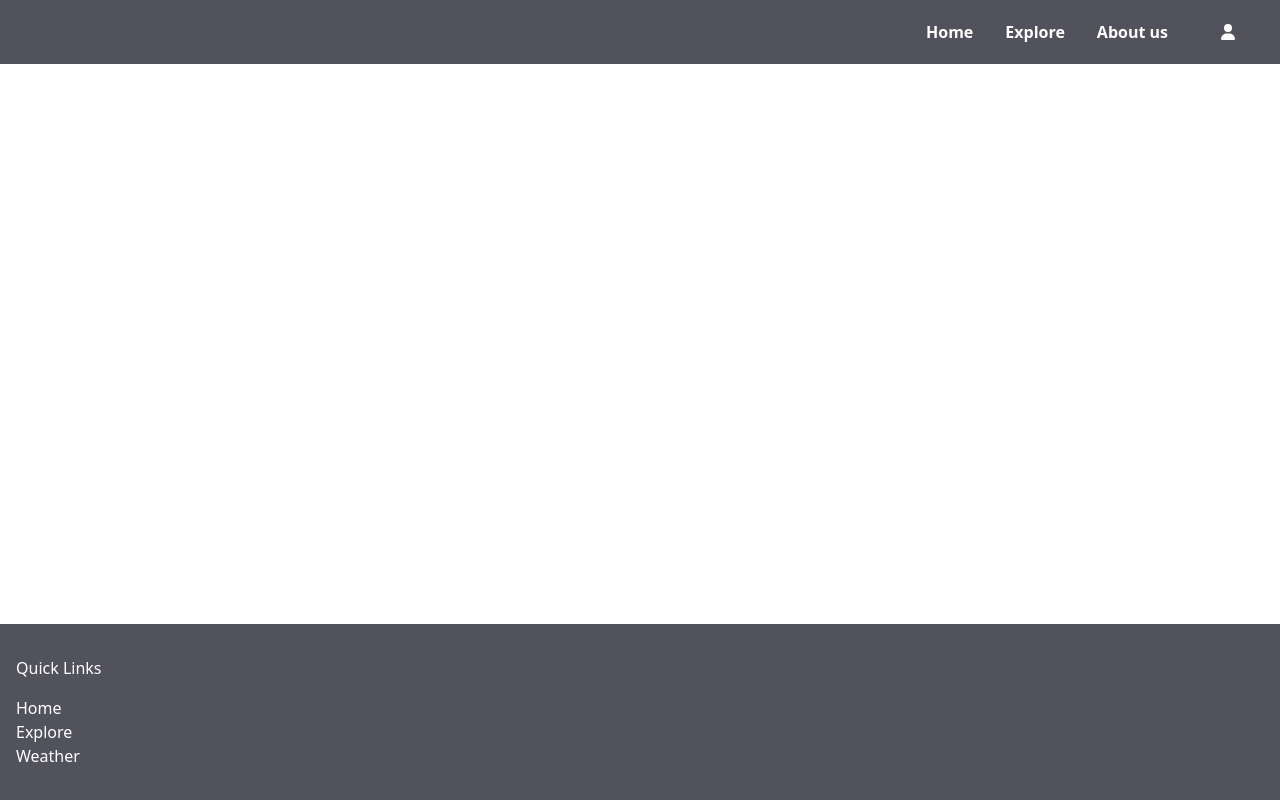
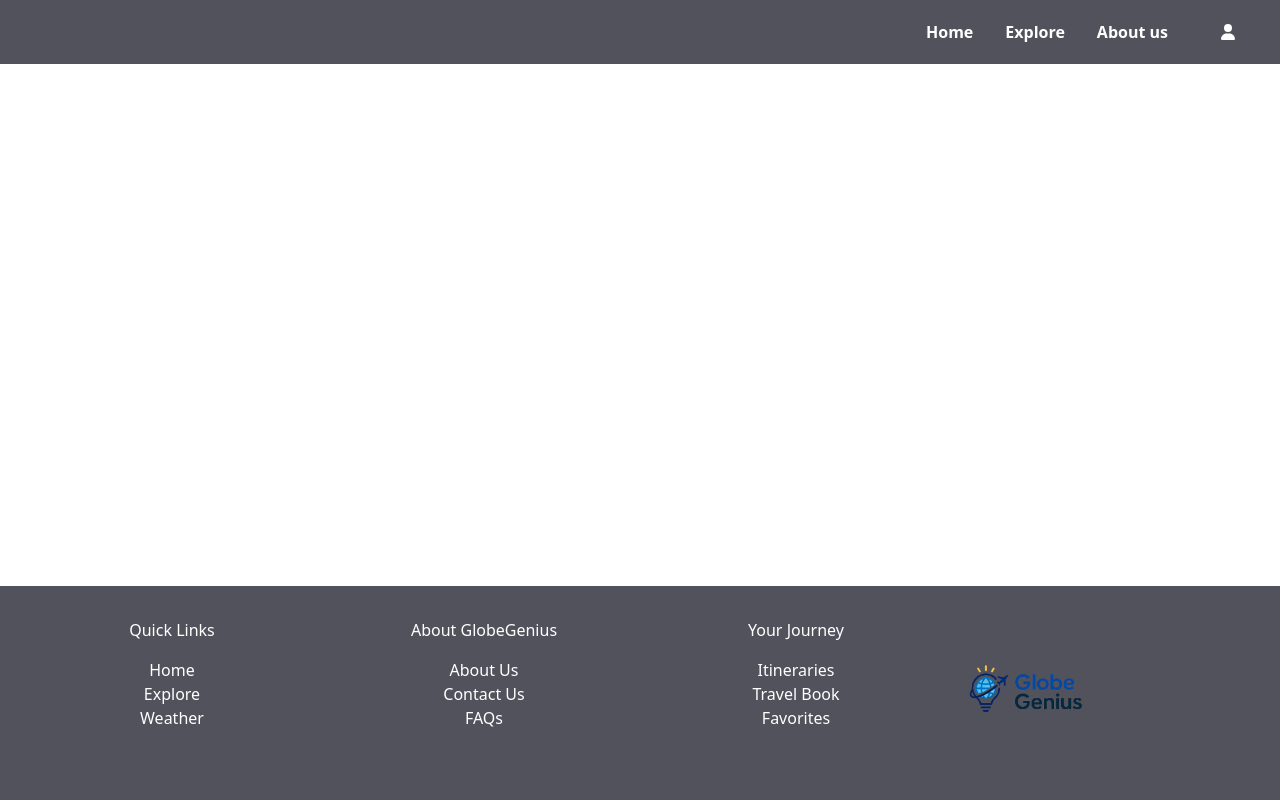
Before and after one commit to GlobeGeniusAI/GlobeGenius.AI, a Next.js app: page / in a window 1280 px wide. Built offline with nearby package versions, Linux system fonts and the light colour scheme.

Commit message:
adjusting font family in body element in layouttsx

```diff
--- a/src/app/layout.tsx
+++ b/src/app/layout.tsx
@@ -25,7 +25,7 @@ export default function RootLayout({
 }>) {
   return (
     <html lang="en">
-      <body className="min-h-screen flex flex-col">
+      <body className="min-h-screen flex flex-col font-sans">
         <NavBar />
         <main className="flex-grow"> {children}</main>
         <Footer />
--- a/src/components/Footer.tsx
+++ b/src/components/Footer.tsx
@@ -1,13 +1,33 @@
+import Image from "next/image";
+
 export function Footer() {
   return (
     <footer className="bg-zinc-600 text-white w-full py-8">
       <div className="container mx-auto px-4">
         <div className="grid grid-cols-1 sm:grid-cols-2 md:grid-cols-4">
-          <div>
+          <div className="text-center">
             <h3 className="text-white mb-4">Quick Links</h3>
             <p>Home</p>
             <p>Explore</p>
             <p>Weather</p>
+          </div>
+
+          <div className="text-center">
+            <h3 className="text-white mb-4">About GlobeGenius</h3>
+            <div className="text-center">
+              <p>About Us</p>
+              <p>Contact Us</p>
+              <p>FAQs</p>
+            </div>
+          </div>
+          <div className="text-center">
+            <h3 className="text-white mb-4 font-sans">Your Journey</h3>
+            <p>Itineraries</p>
+            <p>Travel Book</p>
+            <p>Favorites</p>
+          </div>
+          <div className="text-center">
+            <Image src="/Logo.png" width={150} height={40} alt={""} />
           </div>
         </div>
       </div>
```
Also changed, not shown: public/Logo.png (added).
